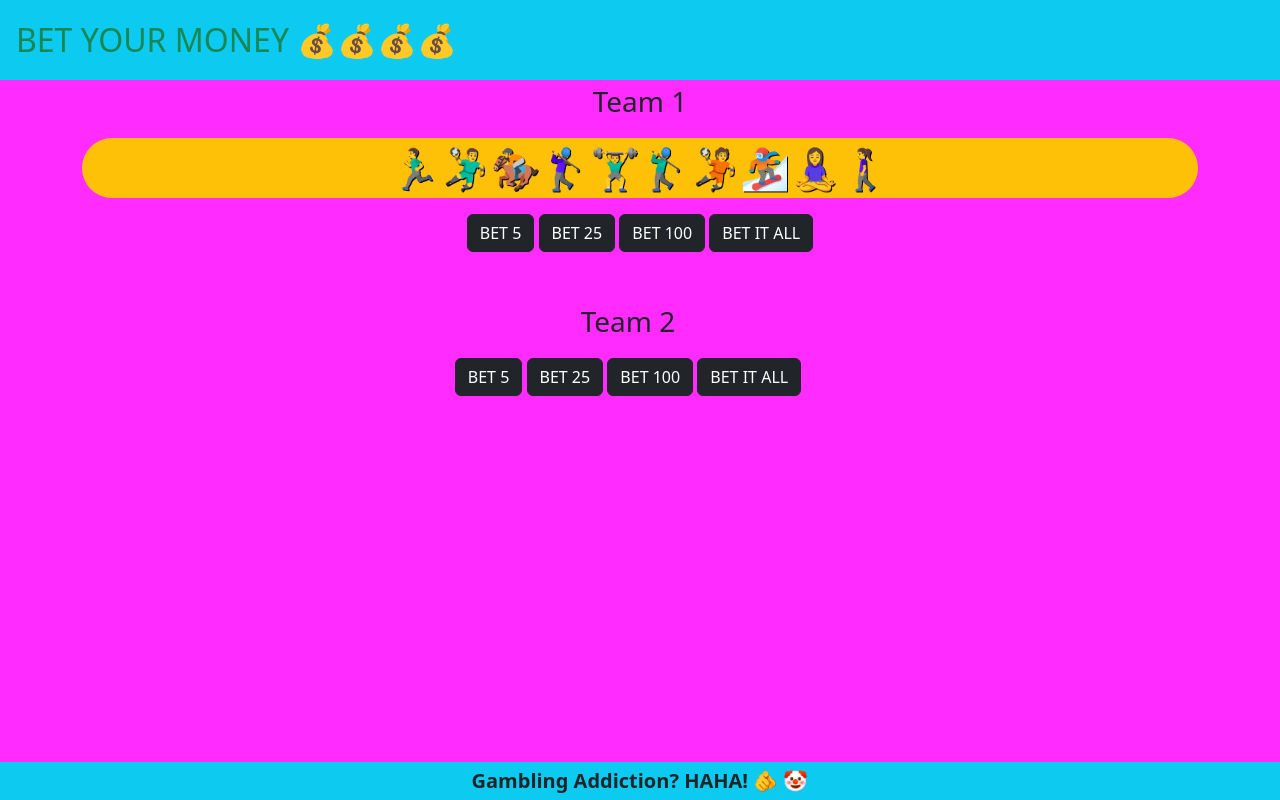
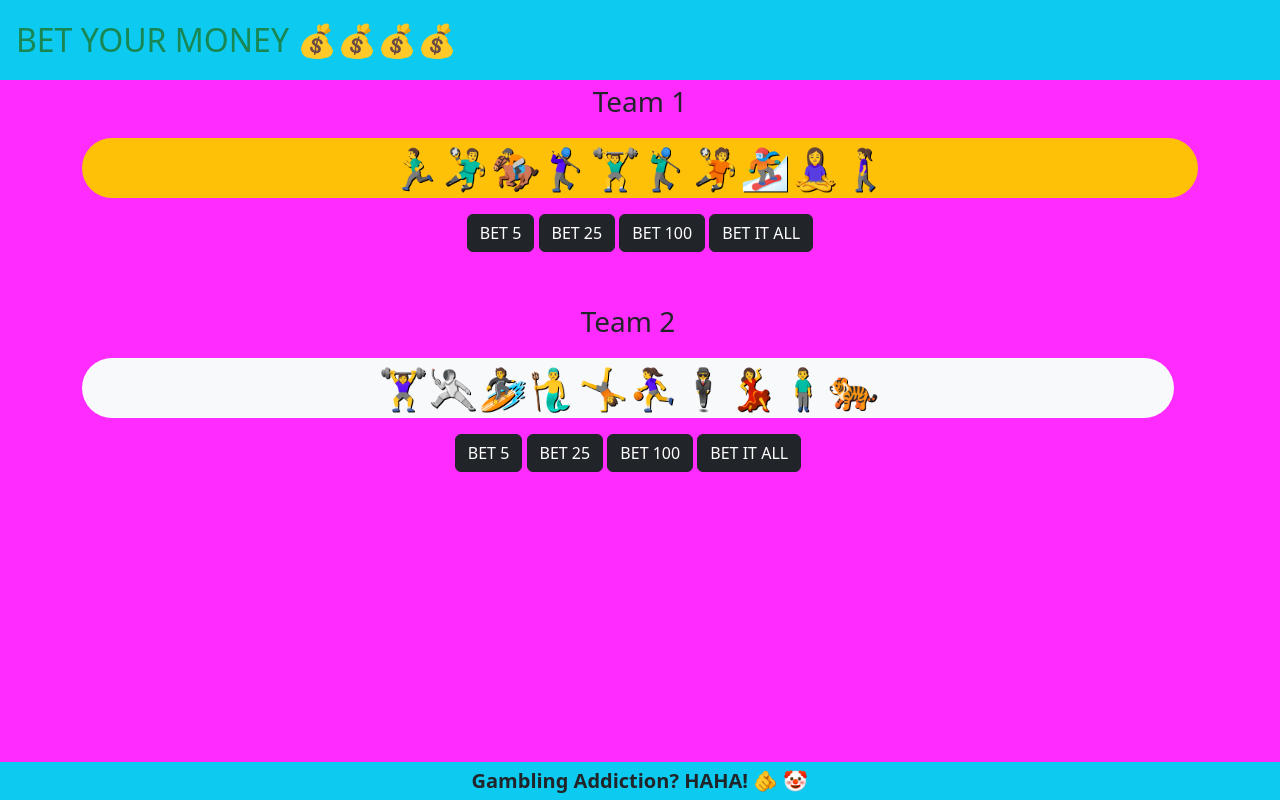
Before and after one commit to ethanrgibson/sports-bets, a plain HTML site: page index.html in a window 1280 px wide. Drawn offline with nearby package versions, Linux system fonts and the light colour scheme.

Commit message:
draw team 2

```diff
--- a/app.js
+++ b/app.js
@@ -30,6 +30,15 @@ const players = [
 // !SECTION
 
 
+// SECTION Logic
+
+
+
+
+// !SECTION
+
+
+
 // SECTION Draw
 
 function drawTeam1() {
@@ -40,11 +49,20 @@ function drawTeam1() {
     if (player.teamNumber == 1) {
       emojis += player.emoji
     }
+  }
+  const team1ContainerElem = document.getElementById('team1')
+  team1ContainerElem.innerText = emojis
+}
+function drawTeam2() {
+  let emojis = ''
 
+  for (let i = 0; i < players.length; i++) {
+    const player = players[i];
+    if (player.teamNumber == 2) {
+      emojis += player.emoji
+    }
   }
-
-  console.log('here you go', emojis)
-  const team1ContainerElem = document.getElementById('team1')
+  const team1ContainerElem = document.getElementById('team2')
   team1ContainerElem.innerText = emojis
 }
 
@@ -53,3 +71,4 @@ function drawTeam1() {
 // !SECTION
 
 drawTeam1()
+drawTeam2()
--- a/index.html
+++ b/index.html
@@ -52,7 +52,7 @@
               <p>Team 2</p>
             </div>
             <div class="bg-light rounded-5 text-center team-spot">
-              <p class="fs-1">
+              <p id="team2" class="fs-1">
                 <!-- 🏋️‍♀️ 🤺 🏄 🧜‍♂️ 🤸 ⛹️‍♀️ 🕴️ 💃 🧍‍♂️ 🐅 -->
               </p>
             </div>
```
